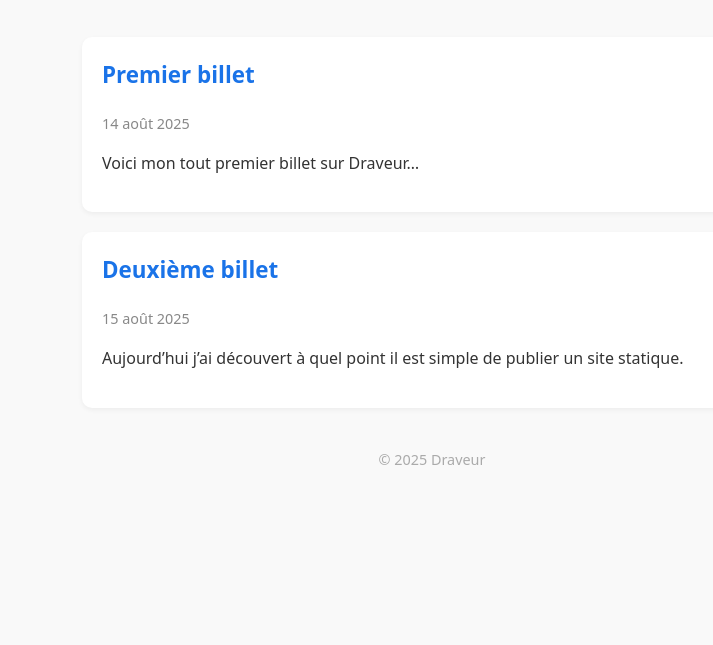
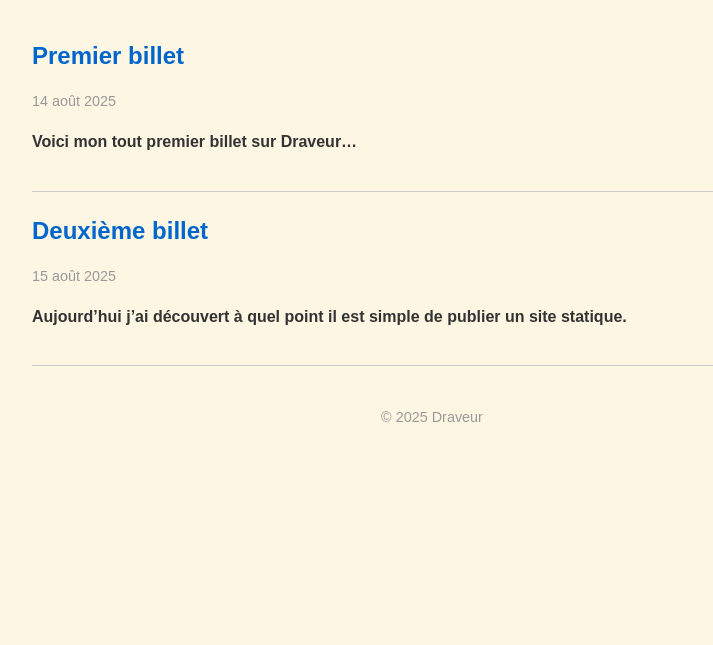
Before and after one commit to FL0r3ntG/draveur, a plain HTML site: page index.html in a window 1280 px wide. Shown: the part 155-800 px from the top of the page, without its empty margins (208-921 px from the left). Drawn offline with Linux system fonts and the light colour scheme.

Commit message:
correct template2

```diff
--- a/index.html
+++ b/index.html
@@ -13,7 +13,7 @@
   </header>
 
   <main id="billets-list">
-    <!-- Billets will load here -->
+    <!-- Les billets seront chargés ici -->
   </main>
 
   <footer>
@@ -23,7 +23,6 @@
   <script>
     const container = document.getElementById('billets-list');
 
-    // Charger la liste des billets depuis JSON
     fetch('billets/list.json')
       .then(res => res.json())
       .then(billets => {
@@ -40,7 +39,7 @@
 
               const article = document.createElement('article');
               article.innerHTML = `
-                <h2><a href="billets/${file}">${title}</a></h2>
+                <h2><a href="billet-template.html?file=${file}">${title}</a></h2>
                 <p class="date">${date}</p>
                 <p class="intro">${intro}</p>
               `;
--- a/style.css
+++ b/style.css
@@ -1,11 +1,11 @@
 body {
-  font-family: system-ui, sans-serif;
-  background: #f9f9f9;
-  color: #333;
-  max-width: 700px;
-  margin: auto;
+  font-family: Arial, sans-serif;
+  max-width: 800px;
+  margin: 0 auto;
   padding: 20px;
   line-height: 1.6;
+  background-color: #fdf6e3;
+  color: #333;
 }
 
 header {
@@ -15,32 +15,28 @@ header {
 
 header h1 {
   font-size: 2.5rem;
-  margin-bottom: 0.3rem;
-  color: #222;
+  margin-bottom: 10px;
 }
 
 header p {
-  color: #666;
   font-style: italic;
+  color: #555;
 }
 
-article {
-  background: white;
-  padding: 20px;
+main article {
+  border-bottom: 1px solid #ccc;
+  padding-bottom: 20px;
   margin-bottom: 20px;
-  border-radius: 10px;
-  box-shadow: 0 2px 5px rgba(0,0,0,0.05);
 }
 
 article h2 {
-  margin-top: 0;
-  font-size: 1.4rem;
-  color: #1a73e8;
+  margin: 0;
+  font-size: 1.5rem;
 }
 
 article h2 a {
   text-decoration: none;
-  color: inherit;
+  color: #0066cc;
 }
 
 article h2 a:hover {
@@ -48,14 +44,17 @@ article h2 a:hover {
 }
 
 .date {
+  color: #999;
   font-size: 0.9rem;
-  color: #888;
-  margin-bottom: 10px;
+}
+
+.intro {
+  font-weight: bold;
 }
 
 footer {
   text-align: center;
   margin-top: 40px;
-  color: #aaa;
   font-size: 0.9rem;
+  color: #999;
 }
```
Also changed, not shown: billet-template.html (+0 -3 lines).
